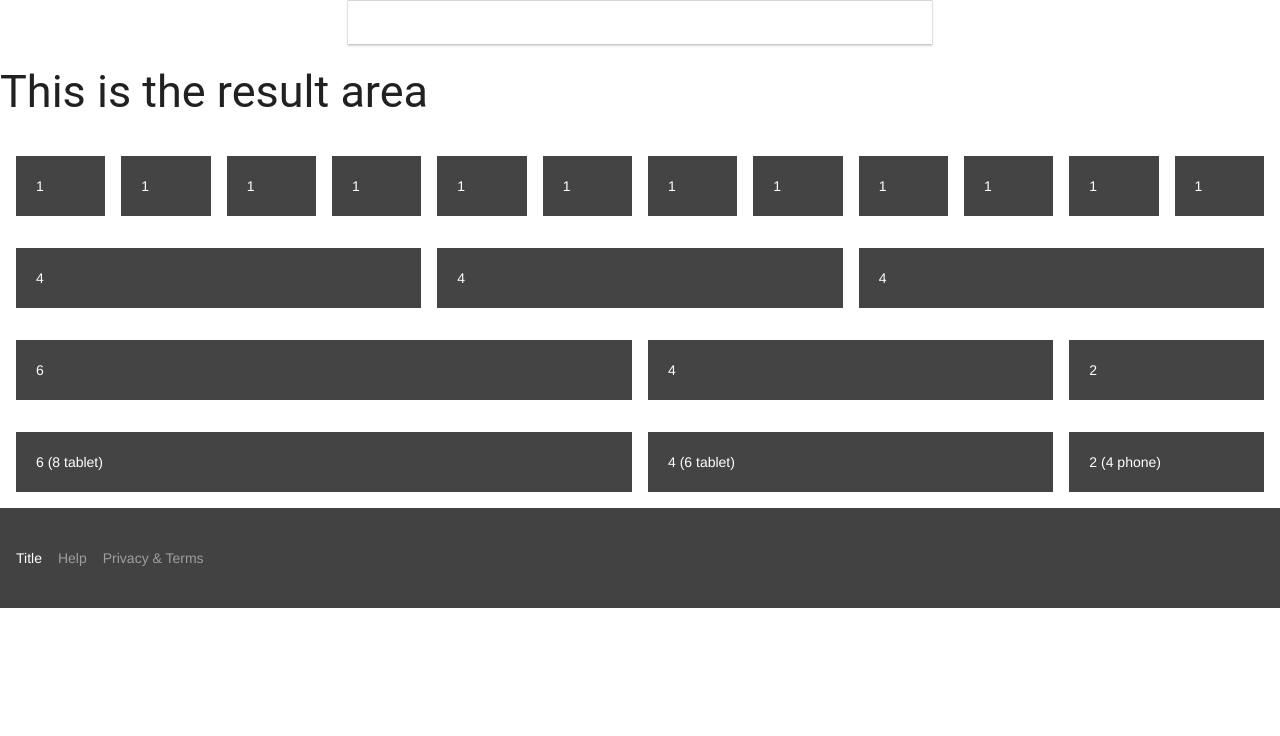
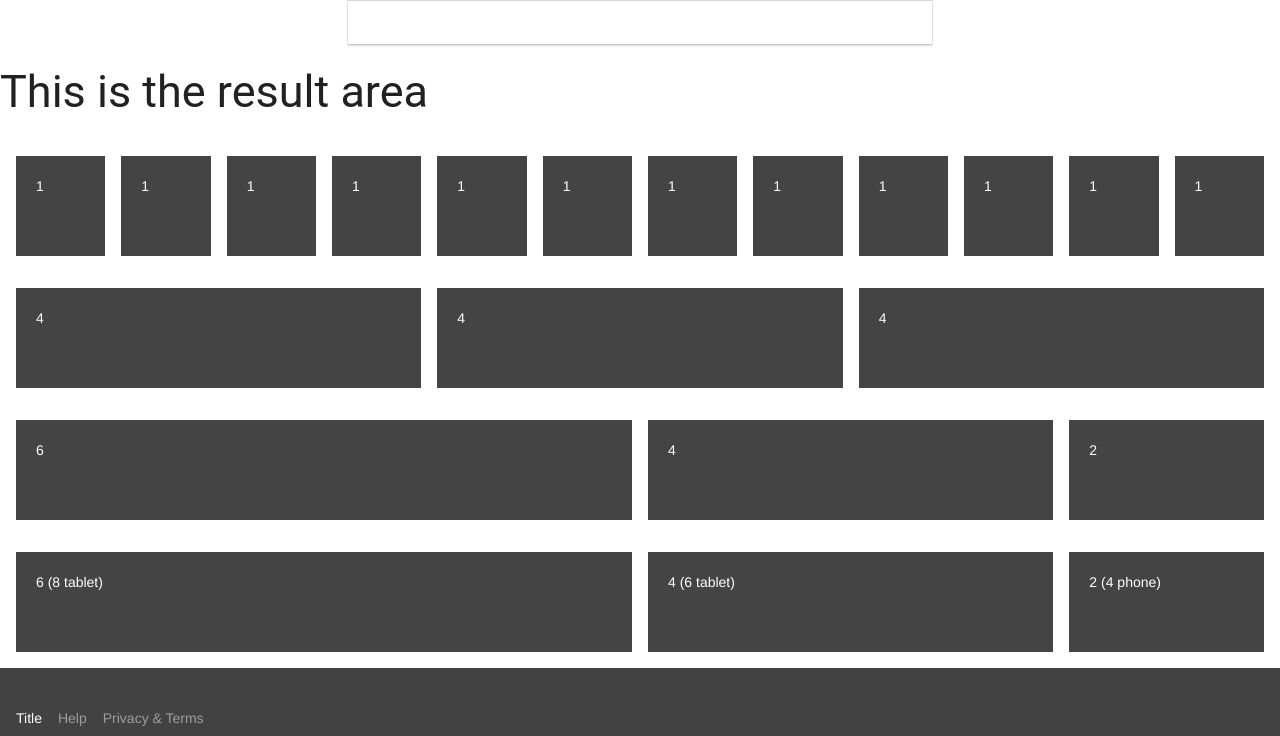
Before and after one commit to mtaziz/spot-on, a Django app: page / in a window 1280 px wide. Shown: the part 64-800 px from the top of the page. Run offline with Django 3.2, Linux system fonts and the light colour scheme.

Commit message:
create content wrapper, style cells

```diff
--- a/home/static/home/css/main.css
+++ b/home/static/home/css/main.css
@@ -1,7 +1,13 @@
+.content-wrapper {
+    max-width: 1300px;
+    margin: 0 auto;
+}
+
 .mdl-cell {
     padding: 20px;
     background: #444;
     color: #fff;
+    min-height: 100px !important;
 }
 
 .demo-layout-transparent .mdl-layout__header,
--- a/home/templates/home/index.html
+++ b/home/templates/home/index.html
@@ -31,6 +31,9 @@
     </nav>
   </div>
   <main class="mdl-layout__content">
+    <div class="content-wrapper">
+
+
       <div class="search-box-container">
           <input class="search-box"/>
       </div>
@@ -65,7 +68,7 @@
         <div class="mdl-cell mdl-cell--4-col mdl-cell--6-col-tablet">4 (6 tablet)</div>
         <div class="mdl-cell mdl-cell--2-col mdl-cell--4-col-phone">2 (4 phone)</div>
       </div>
-
+     </div>
 
 
       <footer class="mdl-mini-footer">
```
Also changed, not shown: other parts of home/static/home/css/main.css (+1 -1 lines).
